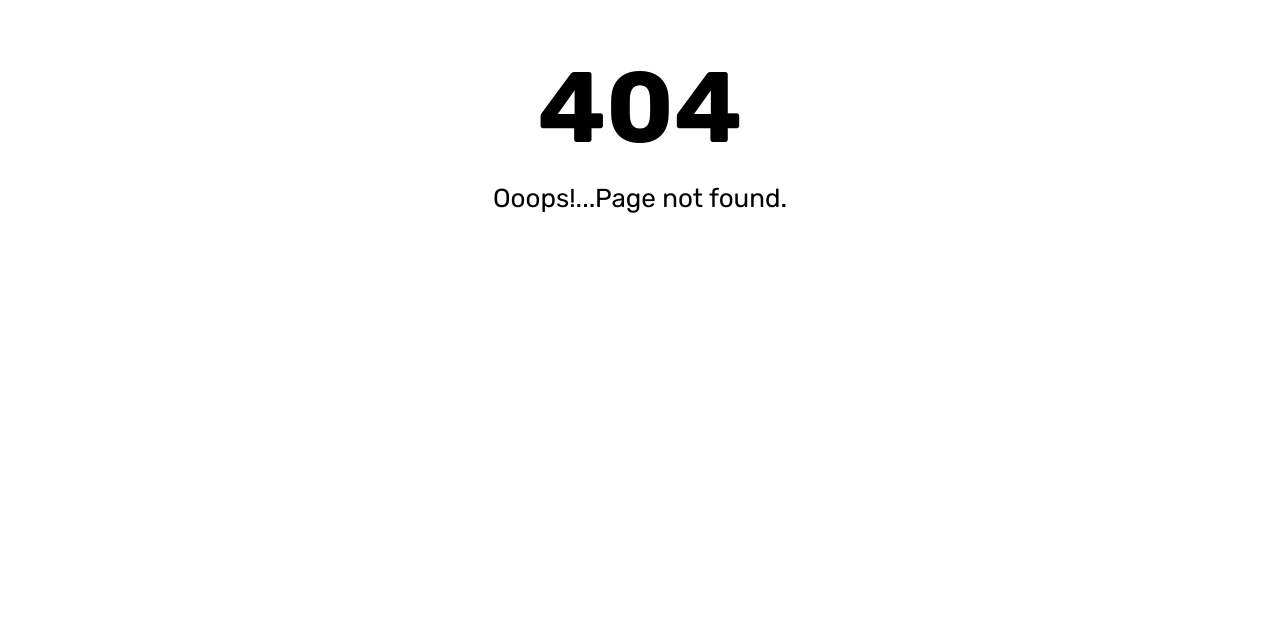
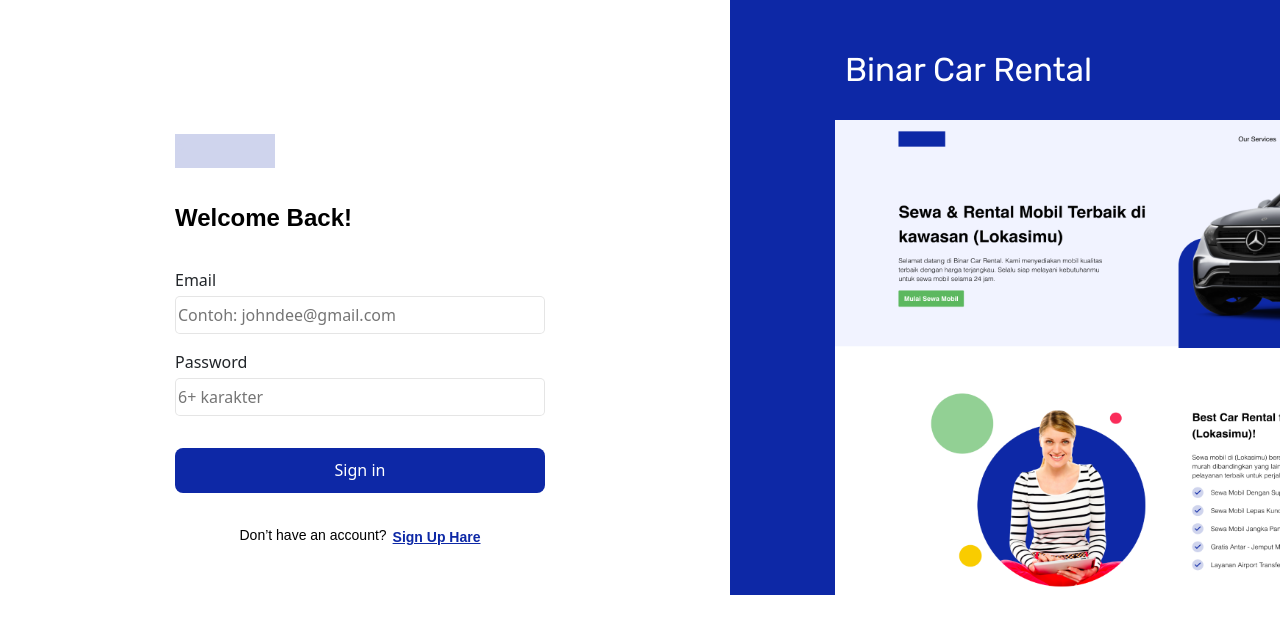
Before and after one commit to Defriyhdr/23001028_14_Def_Binar-Car-Rental_Gold, a React (Vite) app: page /login in a window 1280 px wide. Before the commit this address had no page. Shown: the top 634 px of the page. Built offline with nearby package versions, Linux system fonts and the light colour scheme.

Commit message:
update Login

```diff
--- a/index.html
+++ b/index.html
@@ -25,6 +25,7 @@
   <script src="https://cdn.jsdelivr.net/npm/bootstrap@5.3.2/dist/js/bootstrap.bundle.min.js"
     integrity="sha384-C6RzsynM9kWDrMNeT87bh95OGNyZPhcTNXj1NW7RuBCsyN/o0jlpcV8Qyq46cDfL"
     crossorigin="anonymous"></script>
+    <script src="https://cdn.jsdelivr.net/npm/sweetalert2@11"></script>
 </body>
 
 </html>
--- a/src/App.jsx
+++ b/src/App.jsx
@@ -4,6 +4,7 @@
 import CarSearch from "./pages/CarSearch";
 import CarDetail from "./pages/CarDetail";
 import NotFound from "./pages/NotFound";
+import Login from "./pages/Login";
 
 const App = () => {
   return (
@@ -12,6 +13,7 @@
         <Route path="/" element={<LandingPage />} />
         <Route path="/car" element={<CarSearch />} />
         <Route path="/car/:id" element={<CarDetail />} />
+        <Route path="/login" element={<Login/>} />
         <Route path="*" element={<NotFound />} />
       </Routes>
     </BrowserRouter>
--- /dev/null
+++ b/src/pages/Login/helpers/Api.js
@@ -0,0 +1,6 @@
+import axios from "axios";
+
+export async function handleLogin  (bodyPayLoad) {
+ const response = await axios .post(`https://api-car-rental.binaracademy.org/customer/auth/login`,bodyPayLoad)
+return response
+}
--- /dev/null
+++ b/src/pages/Login/index.jsx
@@ -0,0 +1,118 @@
+import React, { useState } from "react";
+import { Link, useNavigate } from "react-router-dom";
+import "./style.css";
+import axios from "axios";
+import * as requestAPI from "../Login/helpers/Api";
+const Login = () => {
+  const [emailUser, setEmailUser] = useState("");
+  const [passwordUser, setPasswordUser] = useState("");
+  const [loading, setLoading] = useState(false);
+  const navigate = useNavigate();
+
+  const onChangeEmail = (e) => {
+    setEmailUser(e.target.value);
+  };
+
+  const onChangePassword = (e) => {
+    setPasswordUser(e.target.value);
+  };
+
+  const handleLogin = async () => {
+    try {
+      const bodyPayLoad = {
+        email: emailUser,
+        password: passwordUser,
+      };
+      setLoading(true);
+      const res = await requestAPI.handleLogin(bodyPayLoad);
+      localStorage.setItem("accesToken", res.data.access_token);
+      Swal.fire({
+        position: "center",
+        icon: "success",
+        title: "Login Succes",
+        showConfirmButton: false,
+        timer: 1500,
+      });
+      setTimeout(() => {
+        navigate("/");
+        setLoading(false);
+      }, 2000);
+    } catch (err) {
+      console.log(err);
+      if (emailUser === "" || passwordUser === "") {
+        Swal.fire({
+          title: "Email And Password ",
+          text: "Cannot Be Empety!",
+          icon: "warning",
+        });
+        setLoading(false);
+      } else {
+        Swal.fire({
+          title: "Email And Password ",
+          text: "Not Found!",
+          icon: "error",
+        });
+        setLoading(false);
+        return;
+      }
+    }
+  };
+
+  return (
+    <div>
+      <div className="head-formlogin">
+        <div className="form-login">
+          <Link to={"/"}>
+            <div className="logo-formlogin">p</div>
+          </Link>
+          <div className="header-login">Welcome Back!</div>
+          <form>
+            <label className="label-loginemail">
+              Email
+              <input
+                onChange={onChangeEmail}
+                className="input-login"
+                type="text"
+                placeholder="Contoh: johndee@gmail.com"
+              />
+            </label>
+          </form>
+          <form>
+            <label className="label-loginpassword">
+              Password
+              <input
+                onChange={onChangePassword}
+                className="input-login"
+                type="text"
+                placeholder="6+ karakter"
+              />
+            </label>
+          </form>
+          <button
+            onClick={handleLogin}
+            className="btn-signup"
+            disabled={loading ? true : false}
+          >
+            {loading ? "...loading" : "Sign in"}
+          </button>
+          <div className="have-account">
+            <p>Don’t have an account?</p>
+            <Link to={"/register"}>
+              <h1>Sign Up Hare</h1>
+            </Link>
+          </div>
+        </div>
+        <div className="heading-formlogin">
+          <h1>Binar Car Rental</h1>
+          <img
+            className="image-formlogin"
+            src="../src/assets/img/Background_Login.png"
+            alt=""
+          />
+        </div>
+      </div>
+    </div>
+  );
+};
+
+export default Login;
--- /dev/null
+++ b/src/pages/Login/style.css
@@ -0,0 +1,168 @@
+.head-formlogin {
+  display: flex;
+  justify-content: center;
+}
+
+.form-login {
+  display: flex;
+  flex-direction: column;
+  justify-content: center;
+  margin-top: 100px;
+  margin-right: 175px;
+  margin-left: 175px;
+}
+
+.logo-formlogin {
+  background-color: #cfd4ed;
+  width: 100px;
+  height: 34px;
+  color: #cfd4ed;
+  margin-bottom: 32px;
+}
+
+.header-login {
+  color: #000;
+  font-family: Arial;
+  font-size: 24px;
+  font-style: normal;
+  font-weight: 700;
+  line-height: 36px;
+}
+
+.label-loginemail {
+  margin-top: 31.75px;
+}
+
+.label-loginpassword {
+  margin-top: 16px;
+}
+
+.input-login {
+  margin-top: 4px;
+  display: flex;
+  width: 370px;
+  height: 38.1px;
+  border-radius: 5px;
+border: 1px solid rgba(0, 0, 0, 0.10);
+background: #FFF;
+}
+
+.btn-signup {
+  margin-top: 31.75px;
+  background-color: #0d28a6;
+  color: white;
+  border-radius: 8px;
+  border: 1px solid transparent;
+  padding: 0.6em 1.2em;
+  font-size: 1em;
+  font-weight: 500;
+  font-family: inherit;
+  cursor: pointer;
+  transition: border-color 0.25s;
+}
+
+.have-account {
+  display: flex;
+  justify-content: center;
+  margin-top: 32px;
+}
+
+.have-account h1 {
+  margin-top: 2px;
+  font-size: 14px;
+  margin-left: 6px;
+  color: #0D28A6;
+
+  font-family: Arial;
+  font-size: 14px;
+  font-style: normal;
+  font-weight: 700;
+  line-height: 20px;
+  text-decoration: underline;
+}
+
+.have-account p {
+  color: #000;
+
+font-family: Arial;
+font-size: 14px;
+font-style: normal;
+font-weight: 400;
+line-height: 20px; /* 142.857% */
+}
+
+.heading-formlogin h1 {
+  width: 550px;
+  /* height: 870px; */
+  flex-shrink: 0;
+  color: #fff;
+
+  height: 595px;
+  font-family: Rubik;
+  flex-shrink: 0;
+  padding-top: 45px;
+  margin-bottom: 0px;
+  margin-left: 10px;
+  padding-left: 115px;
+  padding-right: 176px;
+  flex-shrink: 0;
+  background-color: #0d28a6;
+  font-size: 33px;
+  font-style: normal;
+  line-height: 150%;
+}
+
+.image-formlogin {
+  display: flex;
+  position: absolute;
+  margin-top: -475px;
+  margin-bottom: 40px;
+  width: 560px;
+  height: 474.9px;
+  padding-left: 115px;
+}
+
+@media screen and (max-width: 576px) {
+  .form-login {
+    display: flex;
+    flex-direction: column;
+    justify-content: center;
+    margin-top: 99px;
+    margin-right: 175px;
+    margin-left: 163px;
+  }
+  .input-login {
+    margin-top: 4px;
+    display: flex;
+    max-width: 250px;
+    height: 38.1px;
+  }
+  .image-formlogin {
+    display: none;
+  }
+  .heading-formlogin h1 {
+    display: none;
+  }
+  .have-account {
+    display: flex;
+    justify-content: center;
+    margin-top: 32px;
+  }
+
+  .have-account p {
+    width: 190px;
+    margin-top: 2px;
+    font-size: 14px;
+    margin-left: 6px;
+    color: #000000;
+    margin-right: -32px;
+  }
+  .have-account h1{
+    width: 90px;
+    margin-top: 2px;
+    font-size: 14px;
+    margin-left: 0px;
+    color: #0d28a6;
+    text-decoration: underline;
+  }
+}
```
Also changed, not shown: src/assets/img/Background_Login.png (added).
